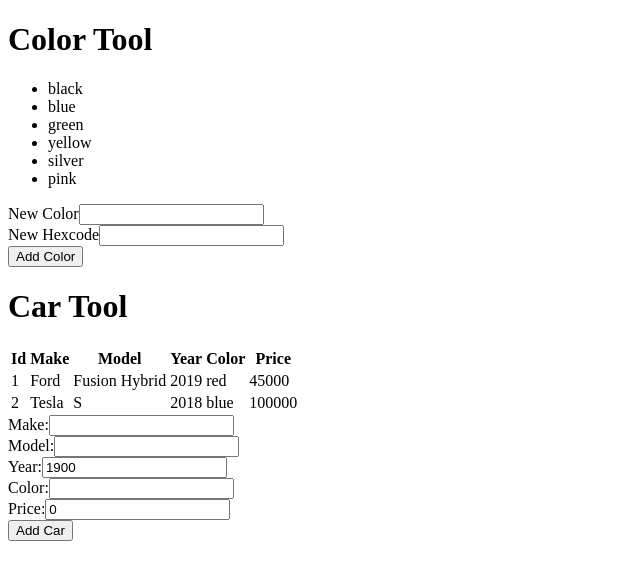
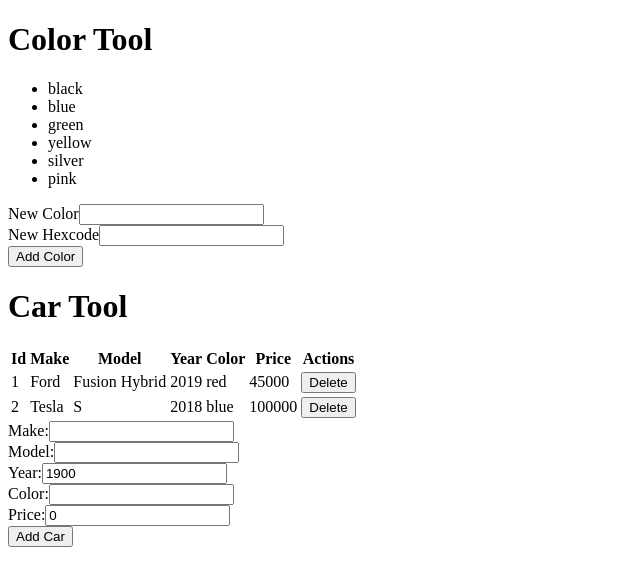
Before and after one commit to t4d-classes/react-typescript_04202020, a React (Create React App) app in the folder demo-app/: page / in a window 1280 px wide. Shown: the top 586 px of the page, without its empty margins (0-640 px from the left). Built offline with nearby package versions, Linux system fonts and the light colour scheme.

Commit message:
add code demos

```diff
--- /dev/null
+++ b/demo-app/src/components/CarForm.tsx
@@ -0,0 +1,77 @@
+import React, { FC, useState, ChangeEvent } from 'react';
+
+import { Car } from '../models/Car';
+
+export interface CarFormProps {
+  buttonText: string;
+  onSubmitCar: (color: Car) => void;
+}
+
+interface CarFormState {
+  make: string;
+  model: string;
+  year: number;
+  color: string;
+  price: number;
+}
+
+export const CarForm: FC<CarFormProps> = (props) => {
+
+  const [ carForm, setCarForm ] = useState<CarFormState>({
+    make: '',
+    model: '',
+    year: 1900,
+    color: '',
+    price: 0,
+  });
+
+  const change = (e: ChangeEvent<HTMLInputElement>) => {
+
+    setCarForm({
+      ...carForm,
+      [ e.target.name ]: e.target.value,
+    });
+
+  };
+
+  const submitCar = () => {
+
+    props.onSubmitCar({ ...carForm });
+
+    setCarForm({
+      make: '',
+      model: '',
+      year: 1900,
+      color: '',
+      price: 0,
+    });
+
+  };
+
+  return (
+    <form>
+      <div>
+        <label htmlFor="make-input">Make:</label>
+        <input type="text" id="make-input" name="make" value={carForm.make} onChange={change} />
+      </div>
+      <div>
+        <label htmlFor="model-input">Model:</label>
+        <input type="text" id="model-input" name="model" value={carForm.model} onChange={change} />
+      </div>
+      <div>
+        <label htmlFor="year-input">Year:</label>
+        <input type="number" id="year-input" name="year" value={carForm.year} onChange={change} />
+      </div>
+      <div>
+        <label htmlFor="color-input">Color:</label>
+        <input type="text" id="color-input" name="color" value={carForm.color} onChange={change} />
+      </div>
+      <div>
+        <label htmlFor="price-input">Price:</label>
+        <input type="number" id="price-input" name="price" value={carForm.price} onChange={change} />
+      </div>
+      <button type="button" onClick={submitCar}>{props.buttonText}</button>
+    </form>
+  );
+
+};
--- a/demo-app/src/components/CarTable.tsx
+++ b/demo-app/src/components/CarTable.tsx
@@ -6,6 +6,7 @@ import { CarViewRow } from './CarViewRow';
 
 export interface CarTableProps {
   cars: Car[];
+  onDeleteCar: (carId: number) => void;
 }
 
 export const CarTable: FC<CarTableProps> = (props) => {
@@ -20,10 +21,12 @@ export const CarTable: FC<CarTableProps> = (props) => {
           <th>Year</th>
           <th>Color</th>
           <th>Price</th>
+          <th>Actions</th>
         </tr>
       </thead>
       <tbody>
-        {props.cars.map(car => <CarViewRow key={car.id} car={car} />)}
+        {props.cars.map(car => <CarViewRow key={car.id}
+          car={car} onDeleteCar={props.onDeleteCar} />)}
       </tbody>
     </table>
   );
--- a/demo-app/src/components/CarTool.tsx
+++ b/demo-app/src/components/CarTool.tsx
@@ -1,89 +1,41 @@
-import React, { FC, useState, ChangeEvent } from 'react';
+import React, { FC, useState } from 'react';
 
 import { Car } from '../models/Car';
 
 import { ToolHeader } from './ToolHeader';
 import { CarTable } from './CarTable';
+import { CarForm } from './CarForm';
 
 export interface CarToolProps {
   cars: Car[];
-}
-
-interface CarFormState {
-  make: string;
-  model: string;
-  year: number;
-  color: string;
-  price: number;
 }
 
 type CarsState = Car[];
 
 export const CarTool: FC<CarToolProps> = (props) => {
 
-  const [ carForm, setCarForm ] = useState<CarFormState>({
-    make: '',
-    model: '',
-    year: 1900,
-    color: '',
-    price: 0,
-  });
-
   const [ cars, setCars ] = useState<CarsState>(props.cars.concat());
 
-  const change = (e: ChangeEvent<HTMLInputElement>) => {
+  const addCar = (car: Car) => {
 
-    setCarForm({
-      ...carForm,
-      [ e.target.name ]: e.target.value,
-    });
+    setCars(cars.concat({
+      ...car,
+      id: Math.max(...cars.map(c => c.id) as [], 0) + 1,
+    }));
 
   };
 
-  const addCar = () => {
+  const deleteCar = (carId: number) => {
 
-    setCars(cars.concat({
-      ...carForm,
-      id: Math.max(...cars.map(c => c.id) as [], 0) + 1,
-    }));
+    setCars(cars.filter(car => car.id !== carId));
 
-    setCarForm({
-      make: '',
-      model: '',
-      year: 1900,
-      color: '',
-      price: 0,
-    });
-
-  };
+  }
 
   return (
     <>
       <ToolHeader headerText="Car Tool" />
-      <CarTable cars={cars} />
-      <form>
-        <div>
-          <label htmlFor="make-input">Make:</label>
-          <input type="text" id="make-input" name="make" value={carForm.make} onChange={change} />
-        </div>
-        <div>
-          <label htmlFor="model-input">Model:</label>
-          <input type="text" id="model-input" name="model" value={carForm.model} onChange={change} />
-        </div>
-        <div>
-          <label htmlFor="year-input">Year:</label>
-          <input type="number" id="year-input" name="year" value={carForm.year} onChange={change} />
-        </div>
-        <div>
-          <label htmlFor="color-input">Color:</label>
-          <input type="text" id="color-input" name="color" value={carForm.color} onChange={change} />
-        </div>
-        <div>
-          <label htmlFor="price-input">Price:</label>
-          <input type="number" id="price-input" name="price" value={carForm.price} onChange={change} />
-        </div>
-        <button type="button" onClick={addCar}>Add Car</button>
-      </form>
+      <CarTable cars={cars} onDeleteCar={deleteCar} />
+      <CarForm buttonText="Add Car" onSubmitCar={addCar} />
     </>
   );
 
--- a/demo-app/src/components/CarViewRow.tsx
+++ b/demo-app/src/components/CarViewRow.tsx
@@ -4,9 +4,14 @@ import { Car } from '../models/Car';
 
 export interface CarViewRowProps {
   car: Car;
+  onDeleteCar: (carId: number) => void;
 }
 
-export const CarViewRow: FC<CarViewRowProps> = ({ car }) => {
+export const CarViewRow: FC<CarViewRowProps> = ({ car, onDeleteCar }) => {
+
+  const deleteCar = () => {
+    onDeleteCar(car.id as number);
+  }
 
   return (
     <tr key={car.id}>
@@ -16,6 +21,7 @@ export const CarViewRow: FC<CarViewRowProps> = ({ car }) => {
       <td>{car.year}</td>
       <td>{car.color}</td>
       <td>{car.price}</td>
+      <td><button type="button" onClick={deleteCar}>Delete</button></td>
     </tr>
   );
 
```
